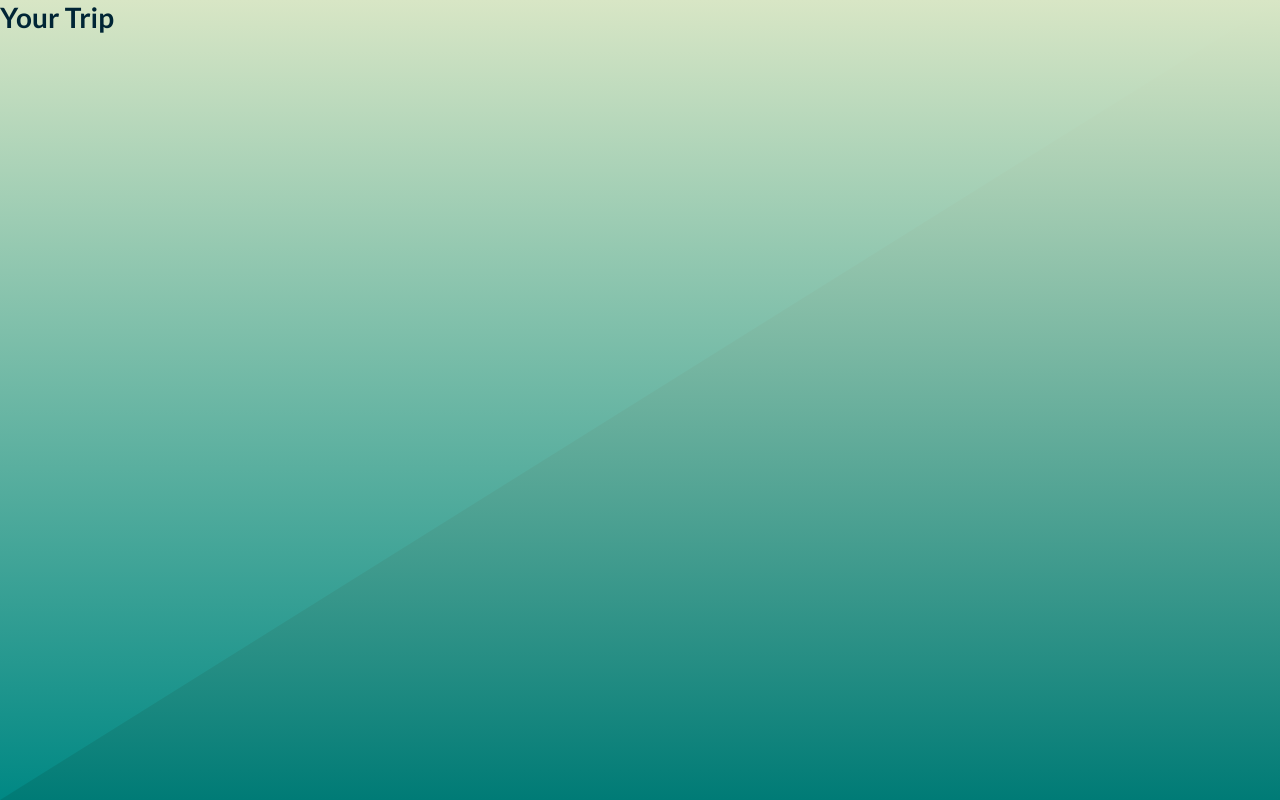
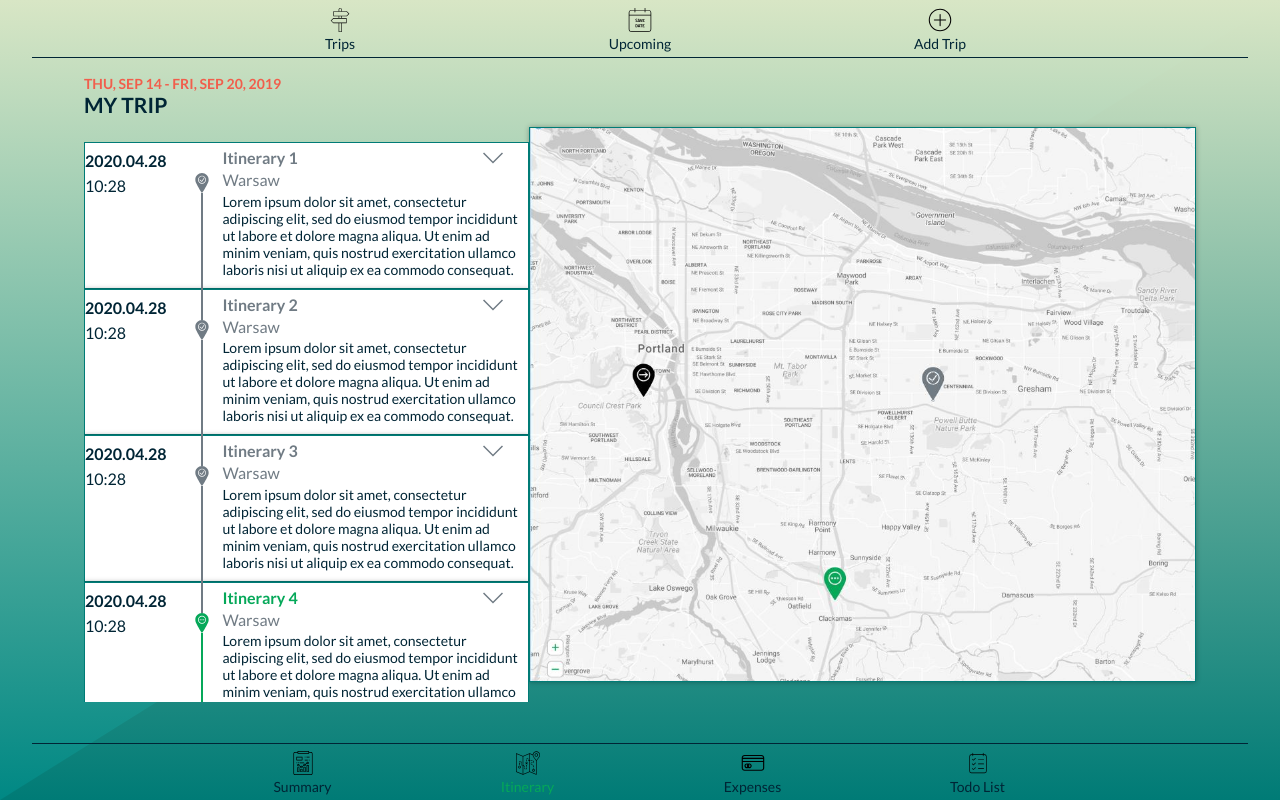
Before and after one commit to marlucz/TripMaster-Client, a React (Create React App) app: page /trip/itinerary in a window 1280 px wide. Built offline with nearby package versions, Linux system fonts and the light colour scheme.

Commit message:
transfer Itinerary page styles from the server

```diff
--- a/src/App.js
+++ b/src/App.js
@@ -19,7 +19,7 @@ const Root = () => (
                 <Route exact path="/" component={Trips} />
                 <Route exact path="/account" component={SignIn} />
                 <Route path="/account/register" component={SignUp} />
-        <Route path="/trip" component={Trip} />
+                <Route exact path="/trip" component={Trip} />
                 <Route exact path="/trips" component={Trips} />
                 <Route path="/trip/expenses" component={Expenses} />
                 <Route path="/trip/itinerary" component={Itinerary} />
--- a/src/components/ItineraryItem/ItineraryItem.js
+++ b/src/components/ItineraryItem/ItineraryItem.js
@@ -19,10 +19,8 @@ const StyledWrapper = styled.li`
     grid-template-columns: 25% min-content 1fr;
     padding: 0.5rem 0;
     width: 100%;
-    max-width: 37.5rem;
     background-color: ${color.white};
     border: 1px solid ${gradient.dark};
-    border-radius: 1rem;
     box-shadow: ${shadow.light};
 
     @media ${breakpoints.md} {
--- a/src/components/TripCard/TripCard.js
+++ b/src/components/TripCard/TripCard.js
@@ -124,7 +124,9 @@ const TripCard = ({ image, name, startDate, endDate, duration, startsIn }) => {
                     <span>
                         {`${duration} ${
                             duration > 1 ? 'days' : 'day'
-            } trip, starts in ${startsIn} ${startsIn > 1 ? 'days' : 'day'}`}
+                        } trip, starts in ${startsIn} ${
+                            startsIn > 1 ? 'days' : 'day'
+                        }`}
                     </span>
                 </StyledData>
             </StyledInfoSection>
@@ -132,7 +134,7 @@ const TripCard = ({ image, name, startDate, endDate, duration, startsIn }) => {
     );
 };
 
-TripCard.protoTypes = {
+TripCard.propTypes = {
     image: PropTypes.string,
     name: PropTypes.string.isRequired,
     startDate: PropTypes.instanceOf(Date).isRequired,
--- a/src/pages/Trip/Itinerary/Itinerary.js
+++ b/src/pages/Trip/Itinerary/Itinerary.js
@@ -1,5 +1,107 @@
 import React from 'react';
+import styled from 'styled-components';
 
-const Itinerary = () => <h1>Itinerary</h1>;
+import AuthUserTemplate from 'templates/AuthUserTemplate';
+import ItineraryItem from 'components/ItineraryItem/ItineraryItem';
+import PageHeader from 'components/PageHeader/PageHeader';
+
+import { breakpoints, shadow, gradient } from 'theme/GlobalStyle';
+import mapPlaceholder from 'assets/photos/map_placeholder.JPG';
+import { itineraries } from './ItineraryHelper';
+
+const StyledWrapper = styled.div`
+    display: grid;
+    grid-template-rows: 40% 50%;
+
+    @media ${breakpoints.md} {
+        grid-template-rows: 50% 42%;
+    }
+
+    @media screen and (min-width: 1024px) and (orientation: landscape),
+        (min-width: 1200px) {
+        grid-template-rows: 1fr;
+        grid-template-columns: 40% 60%;
+        grid-template-areas: 'timeline map';
+    }
+
+    @media (min-width: 1600px) {
+        grid-template-columns: 35% 65%;
+    }
+`;
+
+const StyledItineraryList = styled.ul`
+    list-style: none;
+    max-height: 50vh;
+    width: 100%;
+    overflow-y: scroll;
+    margin-top: 1.5rem;
+
+    @media screen and (min-width: 1024px) and (orientation: landscape),
+        (min-width: 1200px) {
+        width: 100%;
+        height: 100%;
+        grid-area: timeline;
+        height: 100%;
+        max-height: 70vh;
+    }
+`;
+
+const StyledListItem = styled.li`
+    margin: 0;
+    padding: 0;
+`;
+
+const StyledMapContainer = styled.div`
+    margin-bottom: 1rem;
+    border: 1px solid ${gradient.dark};
+    box-shadow: ${shadow.light};
+
+    @media ${breakpoints.ld} {
+        margin-bottom: 2rem;
+    }
+
+    @media screen and (min-width: 1024px) and (orientation: landscape),
+        (min-width: 1200px) {
+        grid-area: map;
+        max-height: 70vh;
+    }
+`;
+
+const StyledMap = styled.div`
+    background: url(${mapPlaceholder}) no-repeat center;
+    background-size: cover;
+    width: 100%;
+    height: 100%;
+`;
+
+const Itinerary = () => (
+    <AuthUserTemplate withTrip>
+        <PageHeader
+            header="My trip"
+            subHeader="Thu, Sep 14 - Fri, Sep 20, 2019"
+        />
+        <StyledWrapper>
+            <StyledMapContainer>
+                <StyledMap />
+            </StyledMapContainer>
+            <StyledItineraryList>
+                {itineraries.map(
+                    ({ date, hour, name, location, description, status }) => (
+                        <StyledListItem key={name}>
+                            <ItineraryItem
+                                date={date}
+                                hour={hour}
+                                name={name}
+                                location={location}
+                                description={description}
+                                status={status}
+                            />
+                        </StyledListItem>
+                    ),
+                )}
+            </StyledItineraryList>
+        </StyledWrapper>
+    </AuthUserTemplate>
+);
 
 export default Itinerary;
--- /dev/null
+++ b/src/pages/Trip/Itinerary/ItineraryHelper.js
@@ -0,0 +1,56 @@
+export const itineraries = [
+    {
+        date: '2020.04.28',
+        hour: '10:28',
+        name: 'Itinerary 1',
+        location: 'Warsaw',
+        description:
+            'Lorem ipsum dolor sit amet, consectetur adipiscing elit, sed do eiusmod tempor incididunt ut labore et dolore magna aliqua. Ut enim ad minim veniam, quis nostrud exercitation ullamco laboris nisi ut aliquip ex ea commodo consequat.',
+        status: 'done',
+    },
+    {
+        date: '2020.04.28',
+        hour: '10:28',
+        name: 'Itinerary 2',
+        location: 'Warsaw',
+        description:
+            'Lorem ipsum dolor sit amet, consectetur adipiscing elit, sed do eiusmod tempor incididunt ut labore et dolore magna aliqua. Ut enim ad minim veniam, quis nostrud exercitation ullamco laboris nisi ut aliquip ex ea commodo consequat.',
+        status: 'done',
+    },
+    {
+        date: '2020.04.28',
+        hour: '10:28',
+        name: 'Itinerary 3',
+        location: 'Warsaw',
+        description:
+            'Lorem ipsum dolor sit amet, consectetur adipiscing elit, sed do eiusmod tempor incididunt ut labore et dolore magna aliqua. Ut enim ad minim veniam, quis nostrud exercitation ullamco laboris nisi ut aliquip ex ea commodo consequat.',
+        status: 'done',
+    },
+    {
+        date: '2020.04.28',
+        hour: '10:28',
+        name: 'Itinerary 4',
+        location: 'Warsaw',
+        description:
+            'Lorem ipsum dolor sit amet, consectetur adipiscing elit, sed do eiusmod tempor incididunt ut labore et dolore magna aliqua. Ut enim ad minim veniam, quis nostrud exercitation ullamco laboris nisi ut aliquip ex ea commodo consequat.',
+        status: 'now',
+    },
+    {
+        date: '2020.04.28',
+        hour: '10:28',
+        name: 'Itinerary 5',
+        location: 'Warsaw',
+        description:
+            'Lorem ipsum dolor sit amet, consectetur adipiscing elit, sed do eiusmod tempor incididunt ut labore et dolore magna aliqua. Ut enim ad minim veniam, quis nostrud exercitation ullamco laboris nisi ut aliquip ex ea commodo consequat.',
+        status: 'next',
+    },
+    {
+        date: '2020.04.28',
+        hour: '10:28',
+        name: 'Itinerary 6',
+        location: 'Warsaw',
+        description:
+            'Lorem ipsum dolor sit amet, consectetur adipiscing elit, sed do eiusmod tempor incididunt ut labore et dolore magna aliqua. Ut enim ad minim veniam, quis nostrud exercitation ullamco laboris nisi ut aliquip ex ea commodo consequat.',
+        status: 'next',
+    },
+];
--- a/src/pages/Trips/Trips.js
+++ b/src/pages/Trips/Trips.js
@@ -43,13 +43,20 @@ const StyledListItem = styled.li`
     padding: 0;
 `;
 
-const Home = () => (
+const Trips = () => (
     <AuthUserTemplate withTrip>
         <StyledWrapper>
             <PageHeader header="Trips" subHeader="your" />
             <StyledTripsList>
                 {trips.map(
-          ({ image, name, startDate, endDate, duration, startsIn }) => (
+                    ({
+                        image,
+                        name,
+                        startDate,
+                        endDate,
+                        duration,
+                        startsIn,
+                    }) => (
                         <StyledListItem key={name}>
                             <TripCard
                                 image={image}
@@ -67,4 +74,4 @@ const Home = () => (
     </AuthUserTemplate>
 );
 
-export default Home;
+export default Trips;
```
Lines whose indentation alone changed are shown as unchanged.
